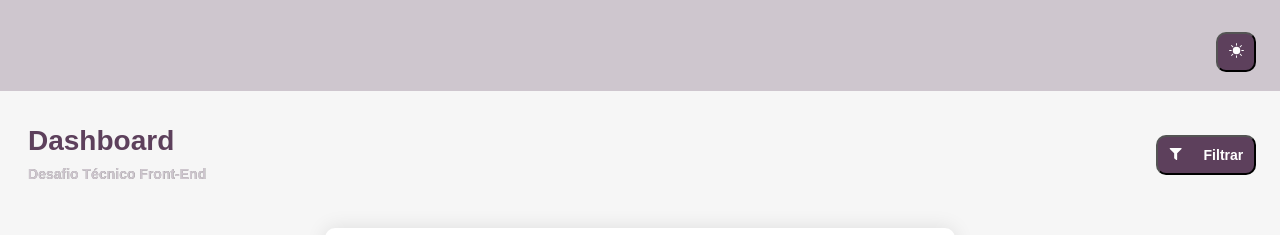
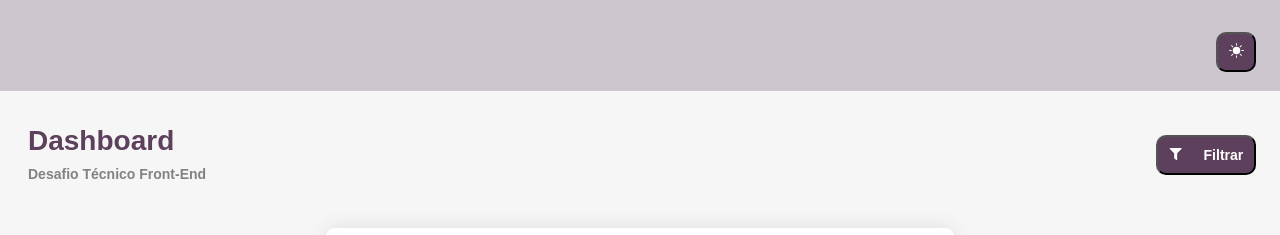
Before and after one commit to TicianneDias/dashboard-react, a React (Vite) app: page / in a window 1280 px wide. Shown: the top 235 px of the page. Built offline with nearby package versions, Linux system fonts and the light colour scheme.

Commit message:
Fix: Ajustes no DarkMode

```diff
--- a/src/components/DashboardBar/DashboardBar.jsx
+++ b/src/components/DashboardBar/DashboardBar.jsx
@@ -46,7 +46,7 @@ class App extends Component {
         <DashBarContainer>
           <Title>
             <div>
-              <h1>Barras</h1>
+              <h2>Barras</h2>
             </div>
             <TooltipCard>
               <TooltipText>
--- a/src/components/DashboardScatter/DashboardScatter.jsx
+++ b/src/components/DashboardScatter/DashboardScatter.jsx
@@ -54,7 +54,7 @@ class App extends Component {
         <DashScatterContainer>
           <Title>
             <div>
-              <h1>Scatter</h1>
+              <h2>Scatter</h2>
             </div>
             <TooltipCard>
               <TooltipText>
--- a/src/pages/styles.jsx
+++ b/src/pages/styles.jsx
@@ -12,12 +12,11 @@ export const HomeContainer = styled.div`
 
     #subtitle {
         position: absolute;
-        color: var(--color-gray);
+        color: var(--color-secundary);
         font-size: 14px;
         line-height: 17.07px;
         top: 166px;
         left: 28px;
-        text-shadow: 0.1px 0.1px 0.1px var(--color-secundary);
 
     }
 
--- a/src/styles/CommunsStyles.jsx
+++ b/src/styles/CommunsStyles.jsx
@@ -11,7 +11,7 @@ export const Title = styled.div`
         align-items: center;
         justify-content: center;
 
-        h1 {
+        h2 {
             font-size: 16px;
             color: var(--color-primary);
         }
--- a/src/styles/GlobalStyles.jsx
+++ b/src/styles/GlobalStyles.jsx
@@ -6,6 +6,7 @@ export default createGlobalStyle`
 
     :root {
         --color-white: #fff;
+        --color-dark: #101010f2;
         --color-bg: #F6F6F6;
         --color-gray: #CEC6CE;
         --color-primary: #5D405C;
@@ -30,10 +31,18 @@ export default createGlobalStyle`
 
     body.light {
         background-color: var(--color-bg);
+
+        h1 {
+            color: var(--color-primary);
+        }
     }
 
     body.dark {
-        background-color: var(--color-secundary);
+        background-color: var(--color-dark);
+        h1 {
+
+        color: var(--color-white);
+        }
     }
 
     ::-webkit-scrollbar {
```
